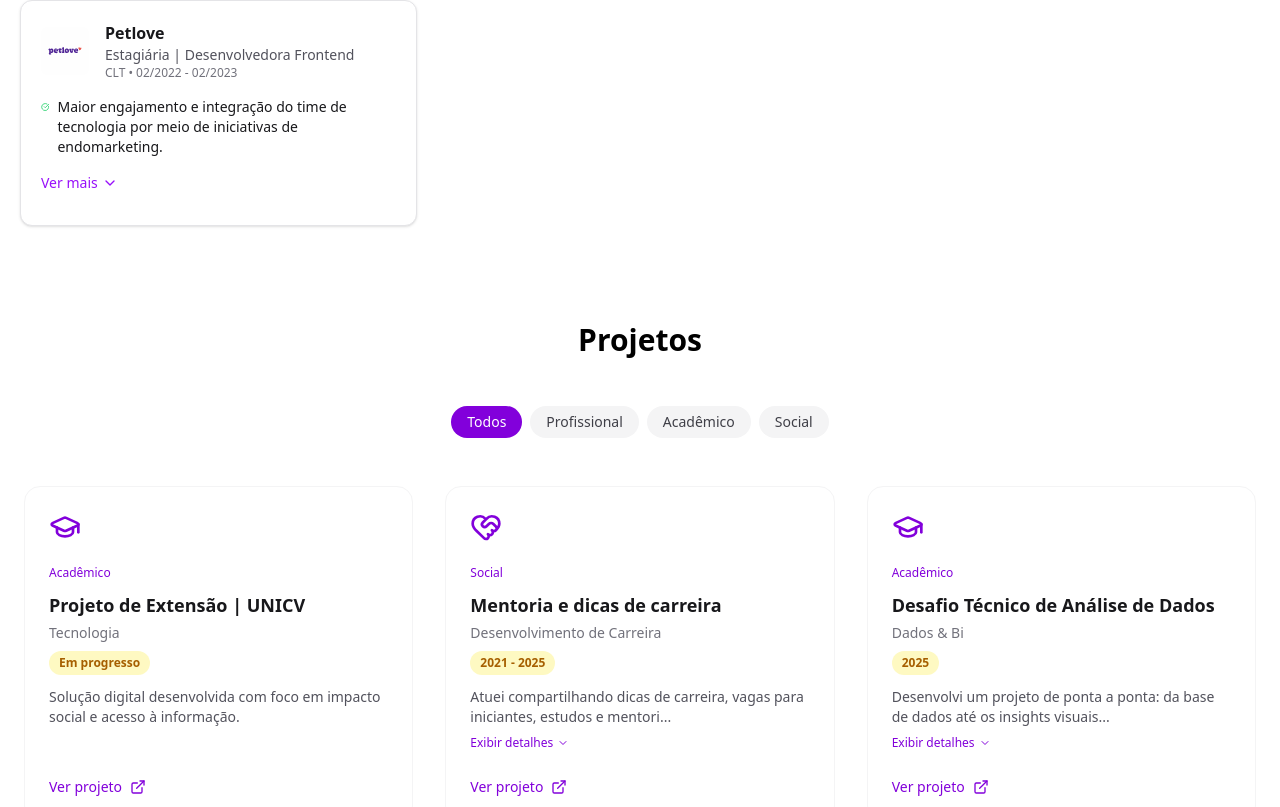
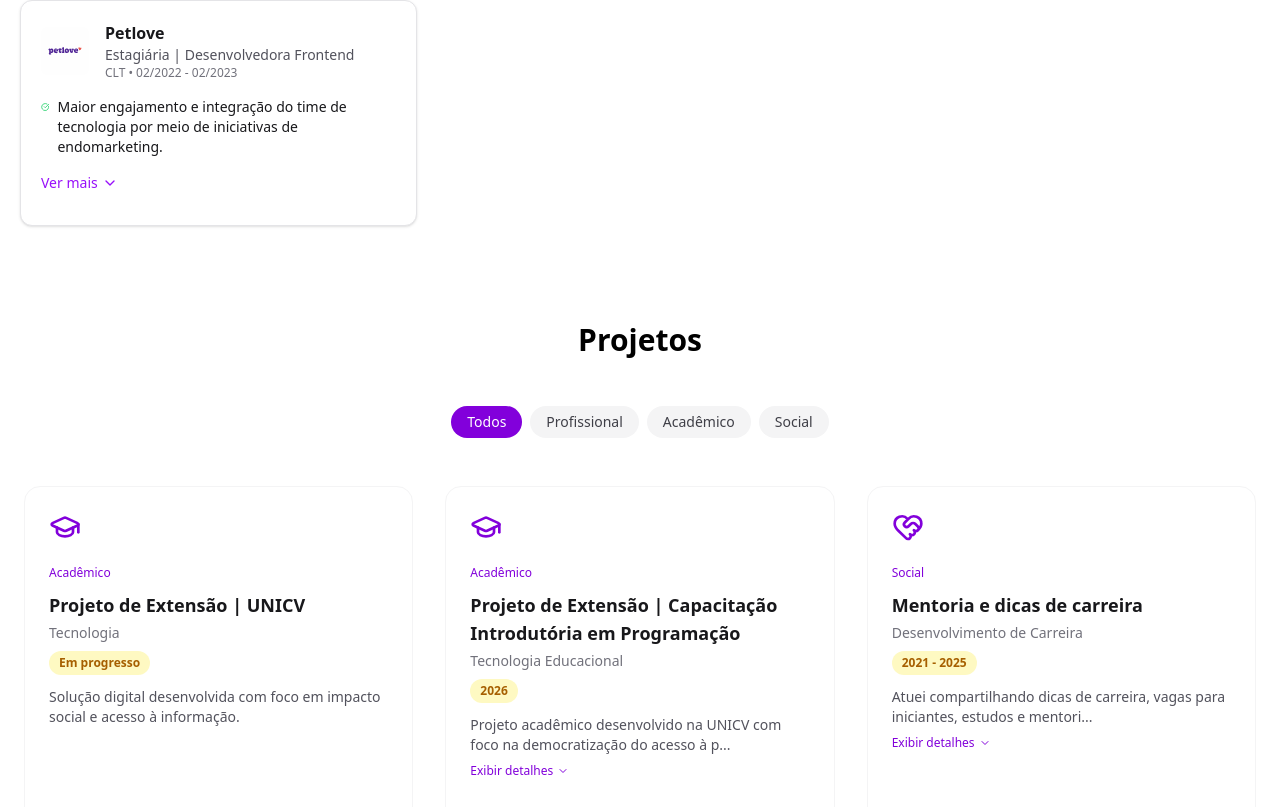
Before and after one commit to RuyLuques/ruyluques, a Next.js app: page / in a window 1280 px wide. Shown: the part 1984-2791 px from the top of the page. Built offline with nearby package versions, Linux system fonts and the light colour scheme.

Commit message:
Adição do Projeto de Extensão em projects

```diff
--- a/app/data/projects.ts
+++ b/app/data/projects.ts
@@ -21,11 +21,11 @@ export const projects: Project[] = [
     status: "2022",
     icon: HeartHandshake,
     link: "#",
-      images: [
-    "/projects/evento-1.png",
-    "/projects/evento-2.png",
-    "/projects/cd-minas.png",
-  ],
+    images: [
+      "/projects/evento-1.png",
+      "/projects/evento-2.png",
+      "/projects/cd-minas.png",
+    ],
   },
   {
     title: "Mentoria e dicas de carreira",
@@ -115,4 +115,16 @@ export const projects: Project[] = [
     icon: Briefcase,
     link: "https://www.linkedin.com/posts/ruyluques_english-junior-juninhos-activity-7127042147433787392-T_KH",
   },
+  {
+    title: "Projeto de Extensão | Capacitação Introdutória em Programação",
+    area: "Tecnologia Educacional",
+    type: "Acadêmico",
+    description:
+      "Projeto acadêmico desenvolvido na UNICV com foco na democratização do acesso à programação por meio de uma apostila digital em PDF, contendo conceitos básicos, exemplos do cotidiano e orientações práticas para iniciantes.",
+    tags: ["Extensão", "Educação", "Programação Básica"],
+    status: "2026",
+    icon: GraduationCap,
+    link: "/docs/projeto-extensao.pdf",
+    linkType: "pdf",
+  }
 ];
--- a/app/sections/projects/ProjectCard.tsx
+++ b/app/sections/projects/ProjectCard.tsx
@@ -116,10 +116,12 @@ export function ProjectCard({ project }: ProjectCardProps) {
       <a
         href={project.link}
         target="_blank"
+        download
         className="mt-6 inline-flex items-center gap-2 text-sm font-medium text-purple-700 hover:underline"
       >
-        Ver projeto <ExternalLink className="h-4 w-4" />
+        Abrir PDF
       </a>
+
     </div>
   );
 }
--- a/app/types/project.ts
+++ b/app/types/project.ts
@@ -1,5 +1,5 @@
 import { LucideIcon } from "lucide-react";
-
+export type ProjectLinkType = "url" | "pdf";
 export type ProjectType = "Profissional" | "Acadêmico" | "Social";
 
 export interface Project {
@@ -11,5 +11,6 @@ export interface Project {
   status?: string;
   icon: LucideIcon;
   link: string;
+  linkType?: ProjectLinkType;
   images?: string[];
 }
```
Also changed, not shown: 1 other file (tests, documents, lock files or other folders).
